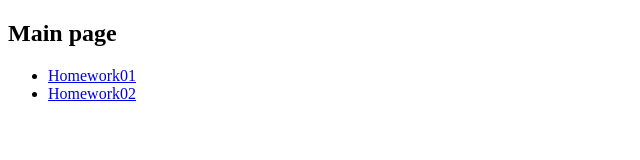
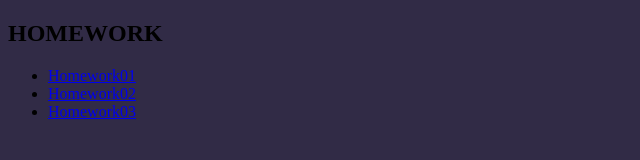
Before and after one commit to sdibd/js-lecture-01, a website: page index.html in a window 1280 px wide. Shown: the whole page, without its empty margins (0-640 px from the left). Drawn offline with Linux system fonts and the light colour scheme; files that its build step writes are made by us from their sources.

Commit message:
Update index.html

```diff
--- a/index.html
+++ b/index.html
@@ -4,10 +4,11 @@
     <meta charset="UTF-8">
     <meta name="viewport" content="width=device-width, initial-scale=1.0">
     <meta http-equiv="X-UA-Compatible" content="ie=edge">
-    <title>Main page</title>
+    <link rel="stylesheet" href="style.css">
+    <title>All homework</title>
 </head>
 <body>
-    <h2>Main page</h2>
+    <h2>HOMEWORK</h2>
     <ul>
       <li>
         <a href="/homework01/homework01.html">Homework01</a>
@@ -15,6 +16,9 @@
       <li>
         <a href="/homework02/homework02.html">Homework02</a>
       </li>
+      <li>
+          <a href="/homework03/homework03.html">Homework03</a>
+        </li>
     </ul>
    </body>
 </html>
```
